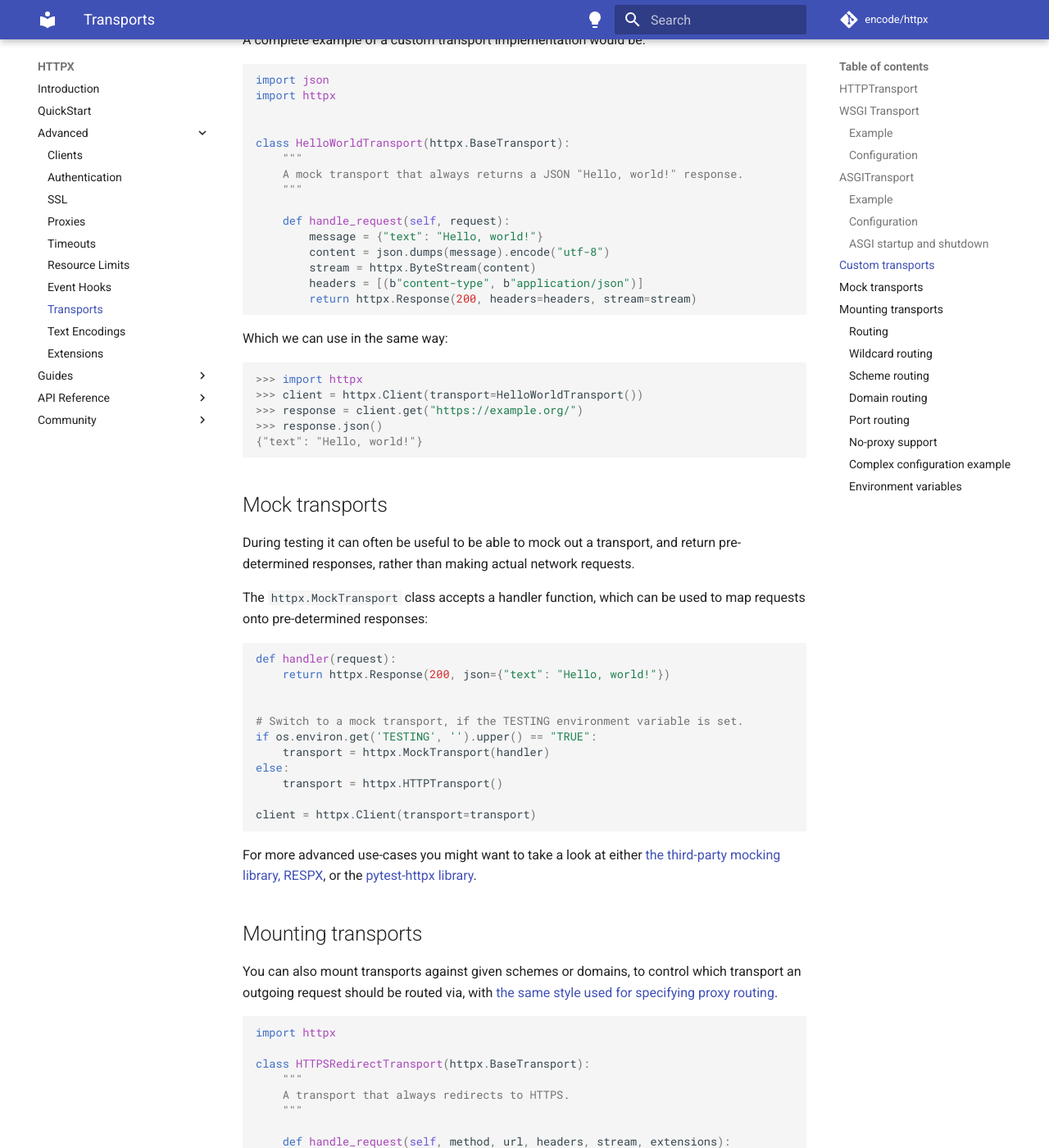
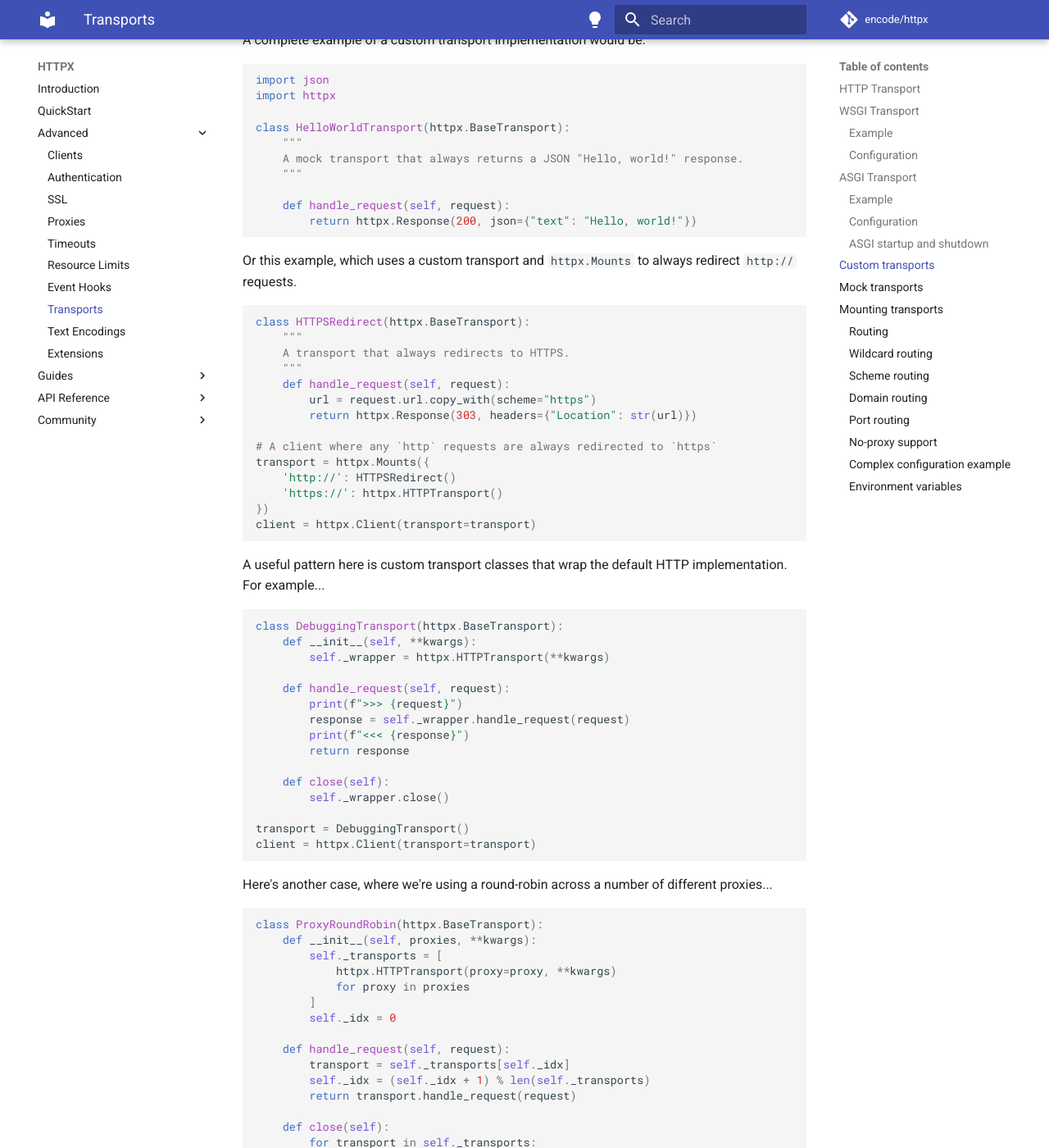
Before and after one commit to CarolinaBentrescas/httpx2, an MkDocs documentation site: the page built from docs/advanced/transports.md, in a window 1280 px wide and 1400 px high, scrolled down 3760 px. Shown: the whole window at 82% size. Built offline with MkDocs 1.6.1 and Material for MkDocs 9.7.7, drawn with Linux system fonts in a browser that asks for light colours; comment, search, counter and statistics services are not loaded; some of the changed text lies outside the part shown.

Commit message:
Improve 'Custom transports' docs (#3081)

````diff
--- a/docs/advanced/transports.md
+++ b/docs/advanced/transports.md
@@ -2,7 +2,7 @@ HTTPX's `Client` also accepts a `transport` argument. This argument allows you
 to provide a custom Transport object that will be used to perform the actual
 sending of the requests.
 
-## HTTPTransport
+## HTTP Transport
 
 For some advanced configuration you might need to instantiate a transport
 class directly, and pass it to the client instance. One example is the
@@ -83,7 +83,7 @@ with httpx.Client(transport=transport, base_url="http://testserver") as client:
     ...
 ```
 
-## ASGITransport
+## ASGI Transport
 
 You can configure an `httpx` client to call directly into an async Python web application using the ASGI protocol.
 
@@ -148,7 +148,7 @@ However it is suggested to use `LifespanManager` from [asgi-lifespan](https://gi
 
 ## Custom transports
 
-A transport instance must implement the low-level Transport API, which deals
+A transport instance must implement the low-level Transport API which deals
 with sending a single request, and returning a response. You should either
 subclass `httpx.BaseTransport` to implement a transport to use with `Client`,
 or subclass `httpx.AsyncBaseTransport` to implement a transport to
@@ -166,28 +166,81 @@ A complete example of a custom transport implementation would be:
 import json
 import httpx
 
-
 class HelloWorldTransport(httpx.BaseTransport):
     """
     A mock transport that always returns a JSON "Hello, world!" response.
     """
 
     def handle_request(self, request):
-        message = {"text": "Hello, world!"}
-        content = json.dumps(message).encode("utf-8")
-        stream = httpx.ByteStream(content)
-        headers = [(b"content-type", b"application/json")]
-        return httpx.Response(200, headers=headers, stream=stream)
+        return httpx.Response(200, json={"text": "Hello, world!"})
 ```
 
-Which we can use in the same way:
+Or this example, which uses a custom transport and `httpx.Mounts` to always redirect `http://` requests.
 
-```pycon
->>> import httpx
->>> client = httpx.Client(transport=HelloWorldTransport())
->>> response = client.get("https://example.org/")
->>> response.json()
-{"text": "Hello, world!"}
+```python
+class HTTPSRedirect(httpx.BaseTransport):
+    """
+    A transport that always redirects to HTTPS.
+    """
+    def handle_request(self, request):
+        url = request.url.copy_with(scheme="https")
+        return httpx.Response(303, headers={"Location": str(url)})
+
+# A client where any `http` requests are always redirected to `https`
+transport = httpx.Mounts({
+    'http://': HTTPSRedirect()
+    'https://': httpx.HTTPTransport()
+})
+client = httpx.Client(transport=transport)
+```
+
+A useful pattern here is custom transport classes that wrap the default HTTP implementation. For example...
+
+```python
+class DebuggingTransport(httpx.BaseTransport):
+    def __init__(self, **kwargs):
+        self._wrapper = httpx.HTTPTransport(**kwargs)
+
+    def handle_request(self, request):
+        print(f">>> {request}")
+        response = self._wrapper.handle_request(request)
+        print(f"<<< {response}")
+        return response
+
+    def close(self):
+        self._wrapper.close()
+
+transport = DebuggingTransport()
+client = httpx.Client(transport=transport)
+```
+
+Here's another case, where we're using a round-robin across a number of different proxies...
+
+```python
+class ProxyRoundRobin(httpx.BaseTransport):
+    def __init__(self, proxies, **kwargs):
+        self._transports = [
+            httpx.HTTPTransport(proxy=proxy, **kwargs)
+            for proxy in proxies
+        ]
+        self._idx = 0
+
+    def handle_request(self, request):
+        transport = self._transports[self._idx]
+        self._idx = (self._idx + 1) % len(self._transports)
+        return transport.handle_request(request)
+
+    def close(self):
+        for transport in self._transports:
+            transport.close()
+
+proxies = [
+    httpx.Proxy("http://127.0.0.1:8081"),
+    httpx.Proxy("http://127.0.0.1:8082"),
+    httpx.Proxy("http://127.0.0.1:8083"),
+]
+transport = ProxyRoundRobin(proxies=proxies)
+client = httpx.Client(transport=transport)
 ```
 
 ## Mock transports
````
